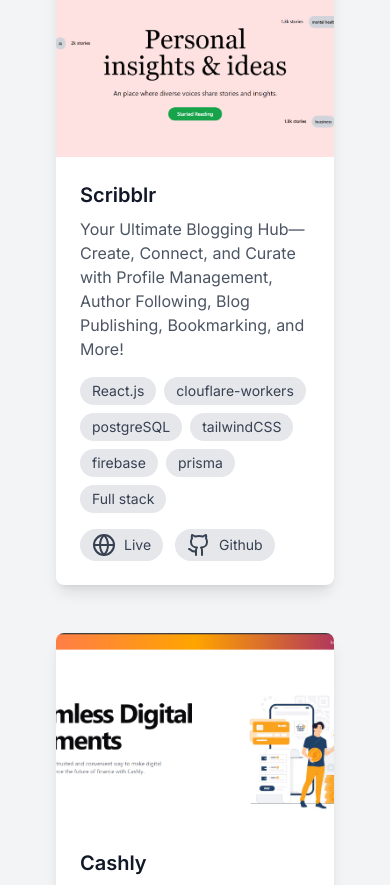
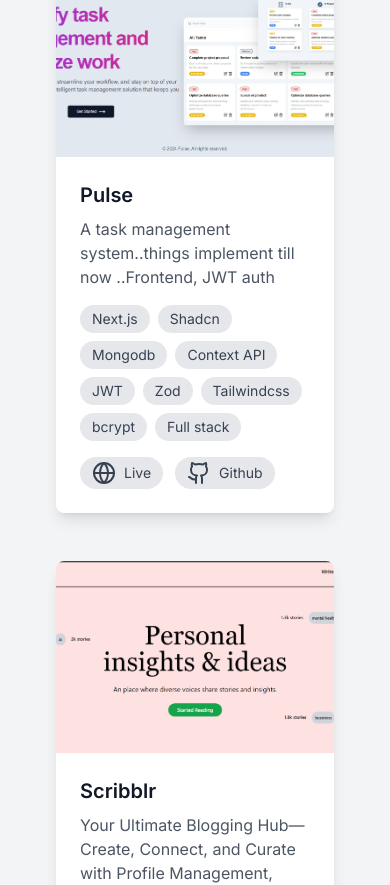
Before and after one commit to shreenarayan123/portfolio2, a Next.js app: page / in a window 390 px wide. Shown: the part 1127-2012 px from the top of the page. Built offline with nearby package versions, Linux system fonts and the light colour scheme.

Commit message:
Pulse added

```diff
--- a/src/app/content.ts
+++ b/src/app/content.ts
@@ -5,19 +5,20 @@ import Emart from '../assets/emart.png'
 import StreamVid from '../assets/StreamVid.png'
 import Ecommerce from '../assets/Ecommerce.png'
 import Facebook from '../assets/Facebook.png'
+import Pulse from '../assets/Pulse.png'
 
 
  export const projects = [
 
-    // {
-    //     id:1,
-    //     image:Pulse,
-    //     title:"Pulse",
-    //     description: "A task management system..things implement till now ..Frontend, JWT auth",
-    //     tags:["Next.js", "Shadcn", "Mongodb","Context API", "JWT", "Zod", "Tailwindcss", "bcrypt", "Full stack"],
-    //     link: "https://pulse-rouge.vercel.app/",
-    //     code:"https://github.com/shreenarayan123/pulse/tree/main/pulse",
-    // },
+    {
+        id:1,
+        image:Pulse,
+        title:"Pulse",
+        description: "A task management system..things implement till now ..Frontend, JWT auth",
+        tags:["Next.js", "Shadcn", "Mongodb","Context API", "JWT", "Zod", "Tailwindcss", "bcrypt", "Full stack"],
+        link: "https://pulse-rouge.vercel.app/",
+        code:"https://github.com/shreenarayan123/pulse/tree/main/pulse",
+    },
     // {
     //     id:1,
     //     image:Sociate,
@@ -28,7 +29,7 @@ import Facebook from '../assets/Facebook.png'
     //     code:"https://github.com/shreenarayan123/Sociate",
     // },
       {
-        id:1,
+        id:2,
         image: Scribblr,
         title:"Scribblr",
         description: "Your Ultimate Blogging Hub—Create, Connect, and Curate with Profile Management, Author Following, Blog Publishing, Bookmarking, and More!",
@@ -37,7 +38,7 @@ import Facebook from '../assets/Facebook.png'
         code:"https://github.com/shreenarayan123/Scribblr",
     },
     {
-        id:2,
+        id:3,
         image: Cashly,
         title:"Cashly",
         description: "Experiance seamless digital payments",
@@ -46,7 +47,7 @@ import Facebook from '../assets/Facebook.png'
         code:"https://github.com/shreenarayan123/cashly"
     },
     {
-        id:3,
+        id:4,
         image: Emart,
         title:"Emart",
         description: "Your ultimate online shopping destination! Sign up, browse endless categories, filter like a pro, and rock a wishlist with easy checkout. ",
@@ -55,7 +56,7 @@ import Facebook from '../assets/Facebook.png'
         code:"https://github.com/shreenarayan123/emart"
     },
     {
-        id:4,
+        id:5,
         image: StreamVid,
         title:"StreamVid",
         description: "Your next-gen video hub! Browse, filter by category and likes, and enjoy a seamless viewing experience with our signup-free access!",
@@ -65,7 +66,7 @@ import Facebook from '../assets/Facebook.png'
     },
 
     {
-        id:5,
+        id:6,
         image: Ecommerce,
         title:"E-commerce",
         description: "Modern E-commerce platform landing page",
@@ -74,9 +75,9 @@ import Facebook from '../assets/Facebook.png'
         code:"https://github.com/shreenarayan123/E-commerce"
     },
     {
-        id:6,
+        id:7,
         image: Facebook,
-        title:"Pulse",
+        title:"Sociate",
         description: "A Facebook-like social media app responsive lading page with theme and font customization",
         tags:["html" ,"css", "javascript", "Front end"],
         link: "https://shreenarayan123.github.io/Facebook-clone/",
--- a/src/components/Hero.tsx
+++ b/src/components/Hero.tsx
@@ -25,7 +25,7 @@ export default function Hero() {
         }}
         className="relative flex flex-col gap-4 items-center justify-center px-4"
       >
-        <div className="text-3xl md:text-7xl font-bold dark:text-white text-center">
+        <div className="text-3xl md:text-7xl font-bold dark:text-white text-center font-inter">
           Transforming concepts into seamless user experience
         </div>
         <div className="font-extralight text-base md:text-4xl dark:text-neutral-200 py-4">
```
